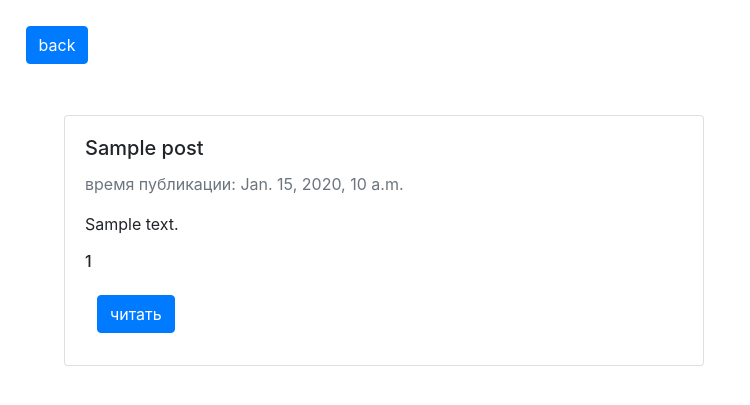
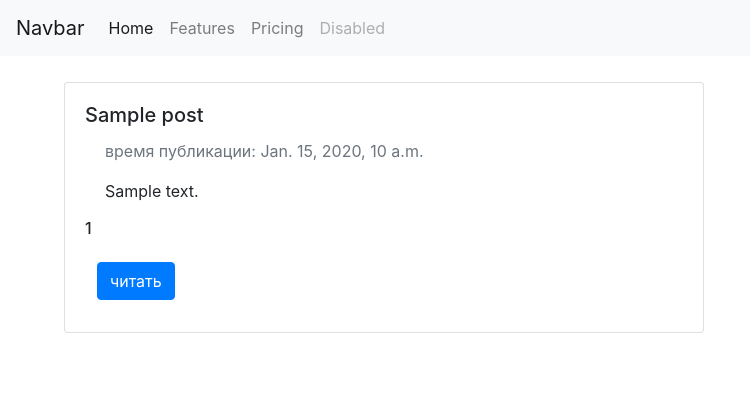
Before and after one commit to AxmetES/simple-django-task, a Django app: template templates/tags.html in a window 1280 px wide. Shown: the top 405 px of the page, without its empty margins (0-750 px from the left). Run offline with Django 3.2, Linux system fonts and the light colour scheme; the template is opened without the code that fills it: most values are stand-ins (such as "Sample title", 1, 10 or a date in 2020); some libraries are stand-ins or nearby versions.

Commit message:
- Added content block, base_block.

```diff
--- /dev/null
+++ b/templates/base_blog.html
@@ -0,0 +1,93 @@
+<!DOCTYPE html>
+<html lang="en">
+<head>
+    <meta charset="UTF-8">
+    <title>
+        {% block title %}
+        Blog Engine
+        {% endblock %}
+    </title>
+    <link rel="stylesheet" href="https://cdn.jsdelivr.net/npm/bootstrap@4.5.3/dist/css/bootstrap.min.css"
+          integrity="sha384-TX8t27EcRE3e/ihU7zmQxVncDAy5uIKz4rEkgIXeMed4M0jlfIDPvg6uqKI2xXr2" crossorigin="anonymous">
+    <style type="text/css">
+      .tag_card {
+        margin-left: 30px;
+      }
+      .push {
+        display:flex;
+        flex-grow: 1;
+      }
+      .row {
+       margin-top: 5%;
+       margin-left: 5%;
+      }
+      .pagination {
+        position: absolute;
+        margin: 2%;
+        left: 50%;
+        margin-right: -50%;
+      }
+      .card {
+      margin-left:3%;
+      }
+      .comments {
+      margin-left:3%;
+      margin-bottom:2%;
+      }
+      p {
+      text-indent:20px;
+      }
+      .btn {
+          margin:2%;
+      }
+      .card {
+      margin:2%;
+        }
+      .btn {
+        margin:2%;
+        }
+
+    </style>
+</head>
+<body>
+<nav class="navbar navbar-expand-lg navbar-light bg-light" style="background-color: #e3f2fd;">
+    <a class="navbar-brand" href="#">Navbar</a>
+    <button class="navbar-toggler" type="button" data-toggle="collapse" data-target="#navbarNav"
+            aria-controls="navbarNav" aria-expanded="false" aria-label="Toggle navigation">
+        <span class="navbar-toggler-icon"></span>
+    </button>
+    <div class="collapse navbar-collapse" id="navbarNav">
+        <ul class="navbar-nav">
+            <li class="nav-item active">
+                <a class="nav-link" href="{% url 'posts' %}">Home <span class="sr-only">(current)</span></a>
+            </li>
+            <li class="nav-item">
+                <a class="nav-link" href="#">Features</a>
+            </li>
+            <li class="nav-item">
+                <a class="nav-link" href="#">Pricing</a>
+            </li>
+            <li class="nav-item">
+                <a class="nav-link disabled" href="#" tabindex="-1" aria-disabled="true">Disabled</a>
+            </li>
+        </ul>
+    </div>
+</nav>
+{% block content %}
+there is no content
+{% endblock %}
+
+
+<script src="https://code.jquery.com/jquery-3.5.1.slim.min.js"
+        integrity="sha384-DfXdz2htPH0lsSSs5nCTpuj/zy4C+OGpamoFVy38MVBnE+IbbVYUew+OrCXaRkfj"
+        crossorigin="anonymous"></script>
+<script src="https://cdn.jsdelivr.net/npm/bootstrap@4.5.3/dist/js/bootstrap.bundle.min.js"
+        integrity="sha384-ho+j7jyWK8fNQe+A12Hb8AhRq26LrZ/JpcUGGOn+Y7RsweNrtN/tE3MoK7ZeZDyx"
+        crossorigin="anonymous"></script>
+
+<!-- Option 2: jQuery, Popper.js, and Bootstrap JS
+<script src="https://code.jquery.com/jquery-3.5.1.slim.min.js" integrity="sha384-DfXdz2htPH0lsSSs5nCTpuj/zy4C+OGpamoFVy38MVBnE+IbbVYUew+OrCXaRkfj" crossorigin="anonymous"></script>
+<script src="https://cdn.jsdelivr.net/npm/popper.js@1.16.1/dist/umd/popper.min.js" integrity="sha384-9/reFTGAW83EW2RDu2S0VKaIzap3H66lZH81PoYlFhbGU+6BZp6G7niu735Sk7lN" crossorigin="anonymous"></script>
+<script src="https://cdn.jsdelivr.net/npm/bootstrap@4.5.3/dist/js/bootstrap.min.js" integrity="sha384-w1Q4orYjBQndcko6MimVbzY0tgp4pWB4lZ7lr30WKz0vr/aWKhXdBNmNb5D92v7s" crossorigin="anonymous"></script>
+</body>
+</html>
--- a/templates/tags.html
+++ b/templates/tags.html
@@ -1,26 +1,10 @@
-<!DOCTYPE html>
-<html lang="en">
-<head>
-    <meta charset="UTF-8">
-    <title>post_by_tag</title>
-    <meta charset="utf-8">
-    <meta name="viewport" content="width=device-width, initial-scale=1, shrink-to-fit=no">
+{% extends 'base_blog.html' %}
 
-    <!-- Bootstrap CSS -->
-    <link rel="stylesheet" href="https://stackpath.bootstrapcdn.com/bootstrap/4.3.1/css/bootstrap.min.css" integrity="sha384-ggOyR0iXCbMQv3Xipma34MD+dH/1fQ784/j6cY/iJTQUOhcWr7x9JvoRxT2MZw1T" crossorigin="anonymous">
+{% block title %}
+    tag
+{% endblock %}
 
-    <style type="text/css">
-        .card {
-            margin:2%;
-        }
-        .btn {
-            margin:2%;
-        }
-    </style>
-</head>
-<body>
-   <a href="{% url 'posts' %}" class="btn btn-primary">back</a>
-   <br>
+{% block content %}
    {% for post in posts %}
         <div class="card" style="width: 40rem; margin-left:5%">
           <div class="card-body">
@@ -34,10 +18,4 @@
           </div>
         </div>
       {% endfor %}
-
-
-<script src="https://code.jquery.com/jquery-3.3.1.slim.min.js" integrity="sha384-q8i/X+965DzO0rT7abK41JStQIAqVgRVzpbzo5smXKp4YfRvH+8abtTE1Pi6jizo" crossorigin="anonymous"></script>
-<script src="https://cdnjs.cloudflare.com/ajax/libs/popper.js/1.14.7/umd/popper.min.js" integrity="sha384-UO2eT0CpHqdSJQ6hJty5KVphtPhzWj9WO1clHTMGa3JDZwrnQq4sF86dIHNDz0W1" crossorigin="anonymous"></script>
-<script src="https://stackpath.bootstrapcdn.com/bootstrap/4.3.1/js/bootstrap.min.js" integrity="sha384-JjSmVgyd0p3pXB1rRibZUAYoIIy6OrQ6VrjIEaFf/nJGzIxFDsf4x0xIM+B07jRM" crossorigin="anonymous"></script>
-</body>
-</html>
+{% endblock %}
```
Also changed, not shown: templates/index.html (+7 -39 lines), templates/post_details.html (+6 -28 lines).
